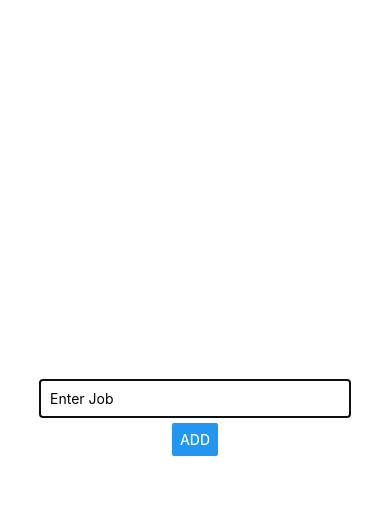
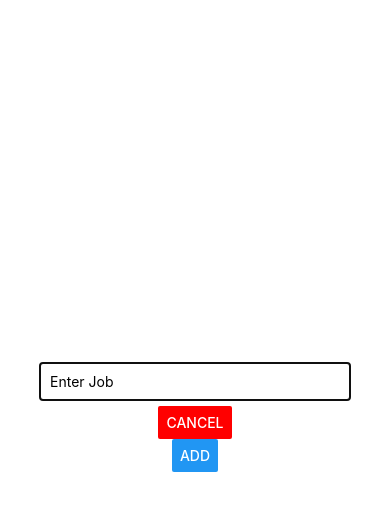
Before and after one commit to jillGlass/HouseHolder, a React Native app: screen / in a window 390 px wide. Both pictures are taken after a click on the button "ADD NEW JOB". Shown: the top 510 px of the page. Built offline with nearby package versions, Linux system fonts and the light colour scheme.

Commit message:
cancel button added no logic

```diff
--- a/components/JobInput.js
+++ b/components/JobInput.js
@@ -28,6 +28,7 @@ const JobInput = props => {
           onChangeText={jobInputHandler}
           value={enteredJob}
         />
+        <Button title="CANCEL" color="red" />
         <Button title="ADD" style={styles.addBtn} onPress={addJobHandler} />
       </View>
     </Modal>
```
